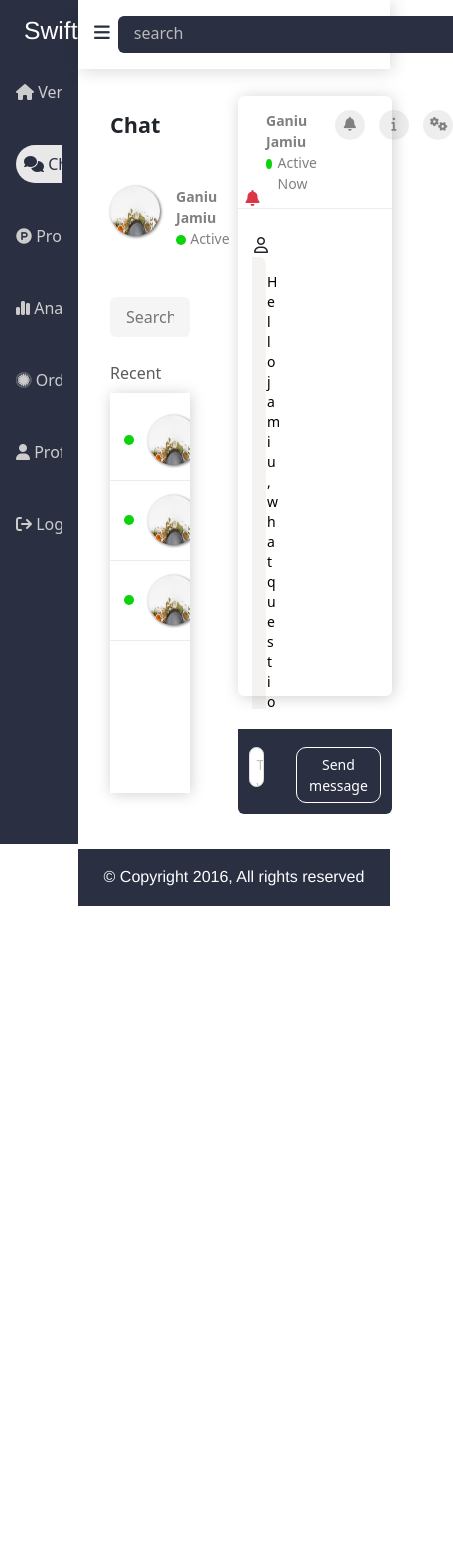
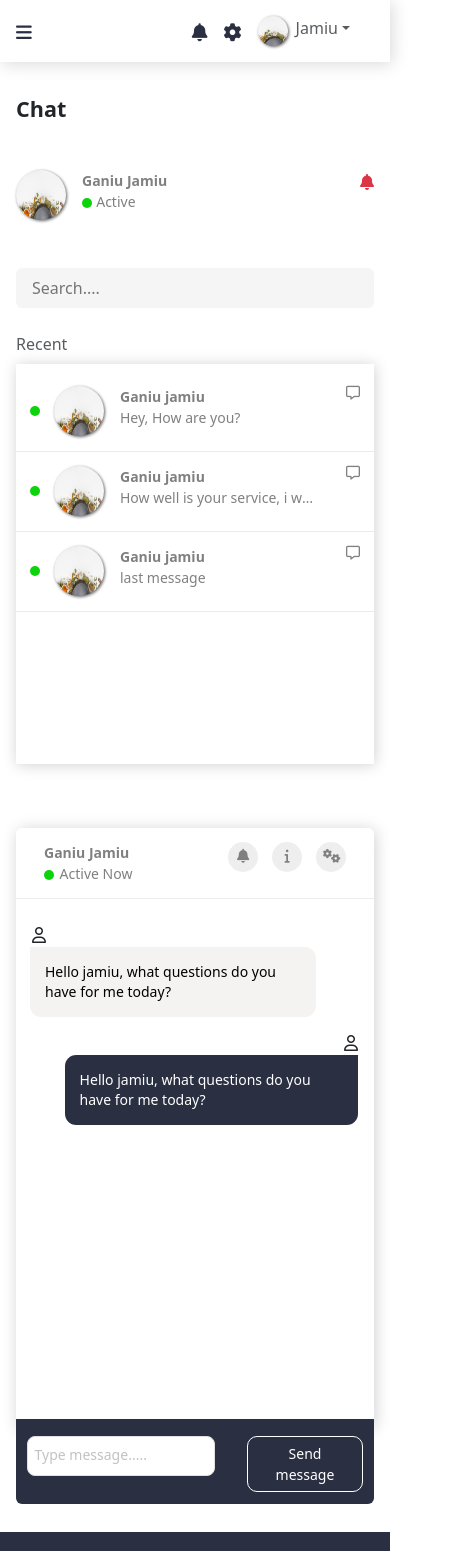
Before and after one commit to mario0070/food-delivery, a React (Vite) app: page /chat in a window 390 px wide. Shown: the top 1551 px of the page, 453 px wide, since content can reach past the window. Before the commit the page ends 906 px from the top, so only its background shows below. Built offline with nearby package versions, Linux system fonts and the light colour scheme.

Commit message:
dashboard

```diff
--- a/public/css/landing.css
+++ b/public/css/landing.css
@@ -166,6 +166,21 @@
         transform: translateY(-300px);
     }
 
+    .vendor_dashboard .sidebar{
+        width: 0% !important;
+        overflow:  hidden !important;
+        padding: 0 !important;
+    }
+
+    .vendor_dashboard .main_content{
+        width: 100% !important;
+        margin-left: 0 !important;
+    }
+
+    .vendor_dashboard .topbar{
+        width: 100% !important;
+    }
+
     .landing .topbar{
         padding: 1em;
     }
@@ -201,7 +216,86 @@
 
 }
 
+@media screen and (max-width: 880px){
+    .vendor_dashboard .section1 .right .d-flex, .vendor_dashboard .section2{
+        flex-wrap: wrap !important;
+    }
+
+    .vendor_dashboard .section2 .box{
+        margin-bottom: 1em !important;
+        width: 100% !important;
+        margin-right: 0 !important;
+    }
+
+    .vendor_dashboard .section1 .right .d-flex .box{
+        margin-bottom: 1em !important;
+        width: 100% !important;
+    }
+
+    .vendor_dashboard .section1 .right, .vendor_dashboard .section1 .left{
+        width: 50% !important;
+    }
+
+    .vendor_dashboard .section1 .chart{
+        margin-bottom: 2em;
+    }
+}
+
 @media screen and (max-width: 750px){
+    .vendor_dashboard .overall{
+        flex-wrap: wrap  !important;
+    }
+
+    .vendor_dashboard .section1 .right, .vendor_dashboard .section1 .left, .vendor_dashboard .products .box{
+        width: 100% !important;
+        margin-right: 0 !important;
+    }
+
+    .vendor_dashboard .topbar input{
+        display: none !important;
+    }
+
+    .vendor_dashboard .section1 .right .box{
+        margin-right: 0 !important;
+    }
+
+    .vendor_dashboard .profile{
+        flex-wrap: wrap !important;
+        padding: 0 !important;
+        padding-top: 7em !important;
+    }
+
+    .vendor_dashboard .profile .img{
+        width: 100% !important;
+        margin-top: 0 !important;
+    }
+
+    .vendor_dashboard .profile .input{
+        width: 100% !important;
+        margin-top: 2em;
+        padding: 1em;
+    }
+
+    .vendor_dashboard .profile input{
+        width: 100% !important;
+    }
+
+    .vendor_dashboard .chat{
+        flex-wrap: wrap !important;
+    }
+
+    .vendor_dashboard .chat .all_chats, .vendor_dashboard .chat .chat_box{
+        width: 100% !important;
+        margin-right: 0 !important;
+        margin-bottom: 4em;
+        padding: 0em !important;
+    }
+
+    .msg-container .wrap1, .msg-container .wrap2{
+        margin-right: 0 !important;
+        margin-left: 0 !important;
+    }
+
     .single .main{
         padding: 0em 1em !important;
         flex-wrap: wrap !important;
--- a/src/pages/vendor_dashboard.jsx
+++ b/src/pages/vendor_dashboard.jsx
@@ -25,7 +25,7 @@ export default function VendorDashboard() {
 
         <div className="section1 special">
           <h4 className='mb-3'>Dashboard</h4>
-            <div className="d-flex">
+            <div className="d-flex overall">
                 <div className="left">
                     <div className="content">
                       <div className="top">
```
